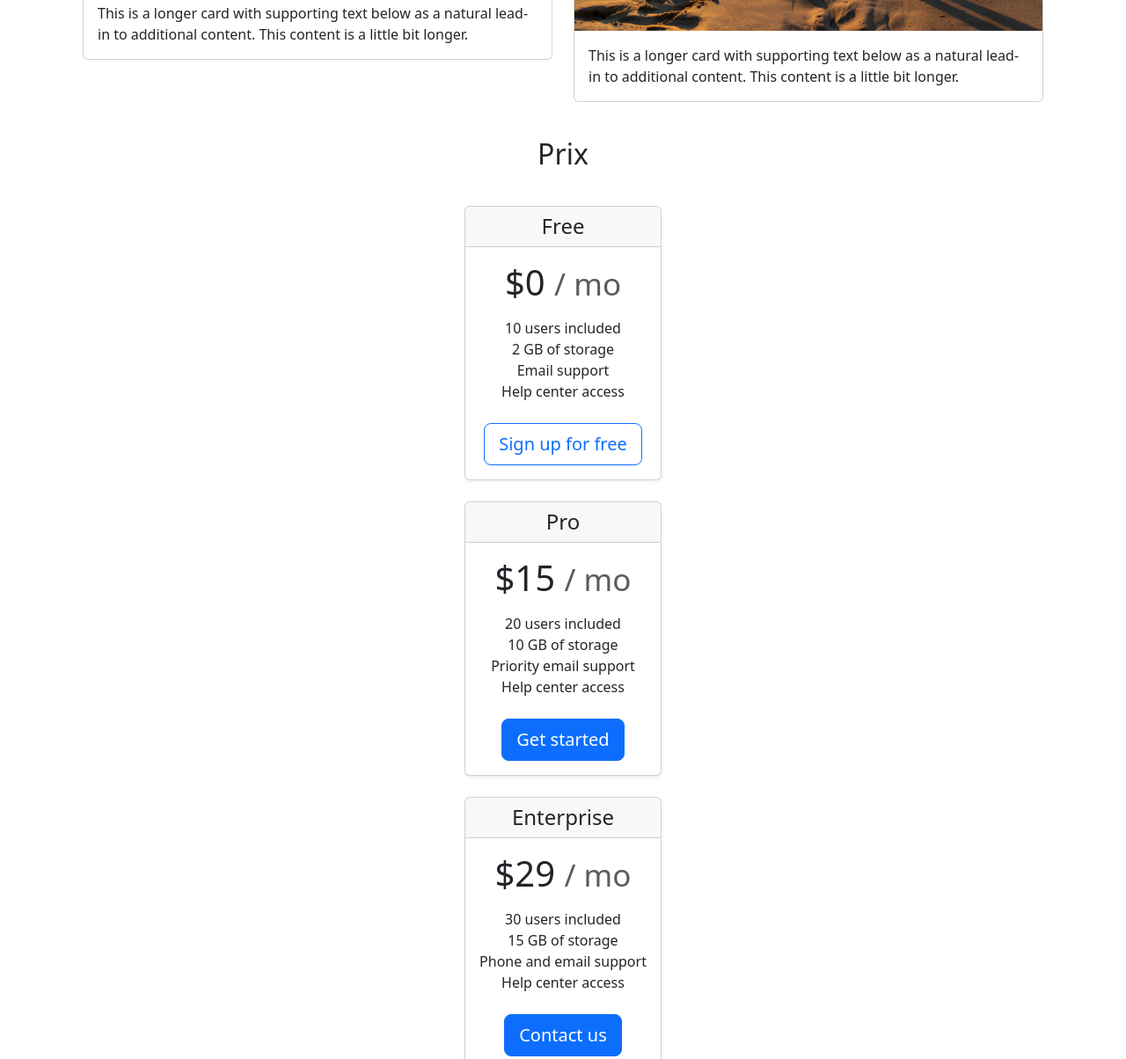
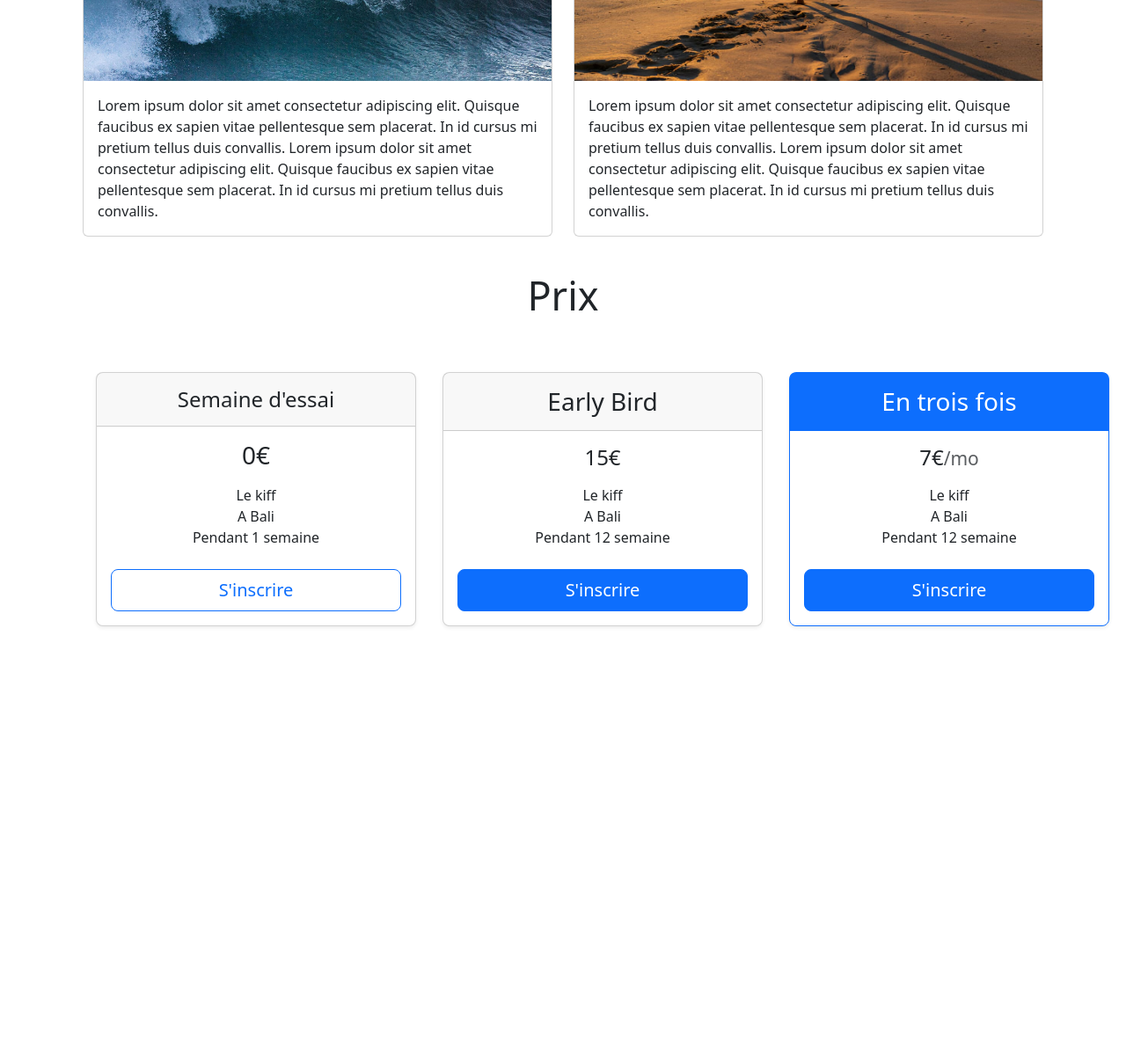
Before and after one commit to ibm-webmaster/TheSurfingProject, a plain HTML site: page index.html in a window 1280 px wide. Shown: the part 1267-2471 px from the top of the page at 88% size. After the commit the page ends 2039 px from the top, so only its background shows below. Drawn offline with nearby package versions, Linux system fonts and the light colour scheme.

Commit message:
Reprise de la partie Pricing

```diff
--- a/index.html
+++ b/index.html
@@ -56,7 +56,7 @@
 
         <div class="container my-container d-flex flex-column align-items-center">
             <!-- Content here -->
-             <h2>The Serfing Project en 3 points</h2>
+             <h2 class="title-two">The Serfing Project en 3 points</h2>
              <div class="elements d-flex justify-content-around">
                 <div class="element d-flex flex-column align-items-center">
                     <img src="images/Payments icon.png" alt="Carte de crédit">
@@ -80,22 +80,22 @@
 
              <div class="container my-container d-flex flex-column align-items-center">
                 <!-- Content here -->
-                <h2>Temoignage</h2>
+                <h2 class="title-two">Temoignage</h2>
                 <div class="row row-cols-1 row-cols-md-2 g-4">
                     <div class="col">
                         <div class="card">
-                            <img src="images/Sufer en action.jpg" class="card-img-top" alt="Le serfer en action">
+                            <img src="images/Sufer en action.jpg" class="t-image card-img-top" alt="Le serfer en action">
                             <div class="card-body">
-                            <p class="card-text">This is a longer card with supporting text below as a natural lead-in to additional content. This content is a little bit longer.</p>
+                            <p class="card-text">Lorem ipsum dolor sit amet consectetur adipiscing elit. Quisque faucibus ex sapien vitae pellentesque sem placerat. In id cursus mi pretium tellus duis convallis. Lorem ipsum dolor sit amet consectetur adipiscing elit. Quisque faucibus ex sapien vitae pellentesque sem placerat. In id cursus mi pretium tellus duis convallis.</p>
                             </div>
                         </div>
                     </div>
 
                     <div class="col">
                         <div class="card">
-                            <img src="images/Surfeur au bord de la plage.jpg" class="card-img-top" alt="Serfer au bord de la plage">
+                            <img src="images/Surfeur au bord de la plage.jpg" class="t-image card-img-top" alt="Serfer au bord de la plage">
                             <div class="card-body">
-                            <p class="card-text">This is a longer card with supporting text below as a natural lead-in to additional content. This content is a little bit longer.</p>
+                            <p class="card-text">Lorem ipsum dolor sit amet consectetur adipiscing elit. Quisque faucibus ex sapien vitae pellentesque sem placerat. In id cursus mi pretium tellus duis convallis. Lorem ipsum dolor sit amet consectetur adipiscing elit. Quisque faucibus ex sapien vitae pellentesque sem placerat. In id cursus mi pretium tellus duis convallis.</p>
                             </div>
                         </div>
                     </div>
@@ -103,59 +103,54 @@
                 </div>
             </div>
 
-             <div class="container my-container d-flex flex-column align-items-center">
-                <h2>Prix</h2>
-                <div class="d-flex flex-column">
-                    <div class="card-deck mb-3 text-center">
-                        <div class="card mb-4 shadow-sm">
-                            <div class="card-header">
-                                <h4 class="my-0 font-weight-normal">Free</h4>
-                            </div>
+
+            <h2 class="title-two">Prix</h2>
+
+                <div class="container d-flex price-block row-cols-1 row-cols-md-3 mb-3 text-center">
+					<div class="col price">
+						<div class="card mb-4 rounded-3 shadow-sm">
+							<div class="card-header py-3"><h4 class="my-0 fw-normal">Semaine d'essai</h4></div>
 							<div class="card-body">
-                                <h1 class="card-title pricing-card-title">$0 <small class="text-muted">/ mo</small></h1>
+								<h3 class="card-title pricing-card-title">0€<small class="text-body-secondary fw-light"></small></h3>
 								<ul class="list-unstyled mt-3 mb-4">
-                                    <li>10 users included</li>
-                                    <li>2 GB of storage</li>
-                                    <li>Email support</li>
-                                    <li>Help center access</li>
+									<li>Le kiff</li>
+									<li>A Bali</li>
+									<li>Pendant 1 semaine</li>
+
 								</ul>
-                                <button type="button" class="btn btn-lg btn-block btn-outline-primary">Sign up for free</button>
+								<button type="button" class="w-100 btn btn-lg btn-outline-primary">S'inscrire</button>
 							</div>
 						</div>
-                        <div class="card mb-4 shadow-sm">
-                            <div class="card-header">
-                                <h4 class="my-0 font-weight-normal">Pro</h4>
 					</div>
+					<div class="col price">
+						<div class="card mb-4 rounded-3 shadow-sm">
+							<div class="card-header py-3"><h3 class="my-0 fw-normal">Early Bird</h3></div>
 							<div class="card-body">
-                                <h1 class="card-title pricing-card-title">$15 <small class="text-muted">/ mo</small></h1>
+								<h4 class="card-title pricing-card-title">15€<small class="text-body-secondary fw-light"></small></h4>
 								<ul class="list-unstyled mt-3 mb-4">
-                                    <li>20 users included</li>
-                                    <li>10 GB of storage</li>
-                                    <li>Priority email support</li>
-                                    <li>Help center access</li>
+									<li>Le kiff</li>
+									<li>A Bali</li>
+									<li>Pendant 12 semaine</li>
 								</ul>
-                                <button type="button" class="btn btn-lg btn-block btn-primary">Get started</button>
+								<button type="button" class="w-100 btn btn-lg btn-primary">S'inscrire</button>
 							</div>
 						</div>
-                        <div class="card mb-4 shadow-sm">
-                            <div class="card-header">
-                                <h4 class="my-0 font-weight-normal">Enterprise</h4>
 					</div>
+					<div class="col price">
+						<div class="card mb-4 rounded-3 shadow-sm border-primary">
+							<div class="card-header py-3 text-bg-primary border-primary"><h3 class="my-0 fw-normal">En trois fois</h3></div>
 							<div class="card-body">
-                                <h1 class="card-title pricing-card-title">$29 <small class="text-muted">/ mo</small></h1>
+								<h4 class="card-title pricing-card-title">7€<small class="text-body-secondary fw-light">/mo</small></h4>
 								<ul class="list-unstyled mt-3 mb-4">
-                                    <li>30 users included</li>
-                                    <li>15 GB of storage</li>
-                                    <li>Phone and email support</li>
-                                    <li>Help center access</li>
+									<li>Le kiff</li>
+									<li>A Bali</li>
+									<li>Pendant 12 semaine</li>
 								</ul>
-                                <button type="button" class="btn btn-lg btn-block btn-primary">Contact us</button>
+								<button type="button" class="w-100 btn btn-lg btn-primary">S'inscrire</button>
 							</div>
 						</div>
 					</div>
 				</div>
-
-             </div>
     </section>
 </body>
 </html>
--- a/style.css
+++ b/style.css
@@ -52,3 +52,16 @@
 .testy {
     margin-right: 15px;
 }
+
+.price-block .price {
+    margin: 20px 15px;
+}
+
+img.t-image {
+    height: 300px;
+}
+
+.title-two {
+    font-size: 45px;
+    margin-top: 40px;
+}
```
Lines whose indentation alone changed are shown as unchanged.
